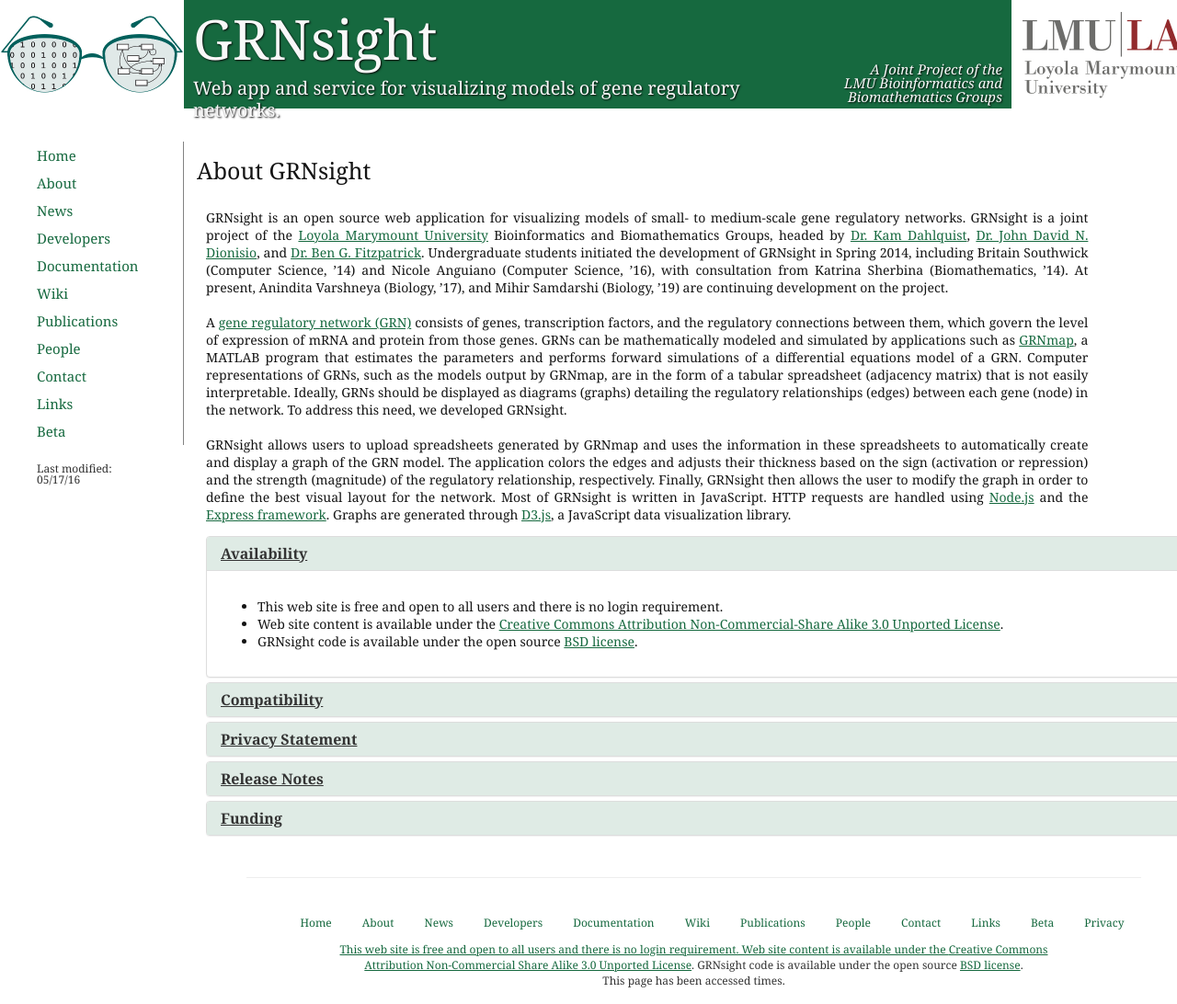
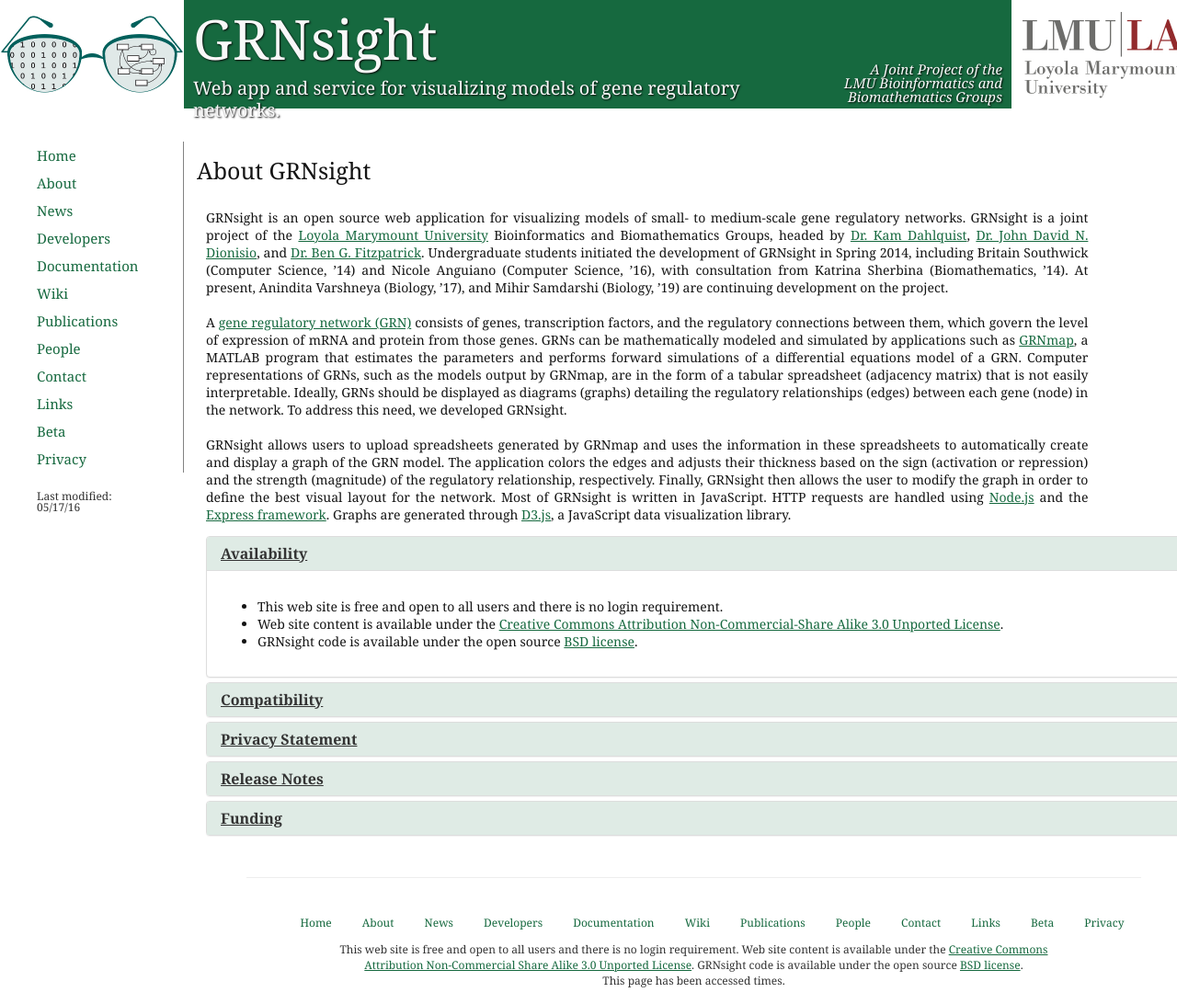
Before and after one commit to dondi/GRNsight, a Jekyll site: the page built from about.html, in a window 1280 px wide. Shown: the whole page at 92% size. Built offline with Jekyll 4.4.1, drawn with Linux system fonts in a browser that asks for light colours; nearby versions of some CDN libraries.

Commit message:
Add privacy link.

```diff
--- a/_includes/footer.html
+++ b/_includes/footer.html
@@ -1,7 +1,6 @@
                 <hr id="separate">
                 <ul id="footerNav">
                     {% include menu.html %}
-                    <li><a href="https://www.google.com/policies/technologies/cookies/">Privacy</li>
                 </ul>
                 <p id="CCLicense">
                     This web site is free and open to all users and there is no login requirement.
--- a/_includes/menu.html
+++ b/_includes/menu.html
@@ -9,3 +9,4 @@
                     <li><a href="{{ site.baseurl }}/contact.html">Contact</a></li>
                     <li><a href="{{ site.baseurl }}/links.html">Links</a></li>
                     <li><a href="{{ site.baseurl }}/beta.html">Beta</a></li>
+                    <li><a href="{{ site.baseurl }}/about.html#privacy">Privacy</a></li>
--- a/about.html
+++ b/about.html
@@ -50,12 +50,12 @@
                     <div class="panel panel-default">
                         <div class="panel-heading">
                             <p class="panel-title aboutHeaders">
-                                <a href="#dataPrivacyContent" data-toggle="collapse">
+                                <a href="#privacy" data-toggle="collapse">
                                     Privacy Statement
                                 </a>
                             </p>
                         </div> <!--panel-heading-->
-                        <div id="dataPrivacyContent" class="panel-collapse collapse">
+                        <div id="privacy" class="panel-collapse collapse">
                             <div class="panel-body">
                                 <ul>
                                     <li>Every user's submitted data are private and not viewable by anyone other than the user. Uploaded data reside as temporary files and are deleted from the GRNsight server during standard operating system file cleanup procedures.</li>
```
